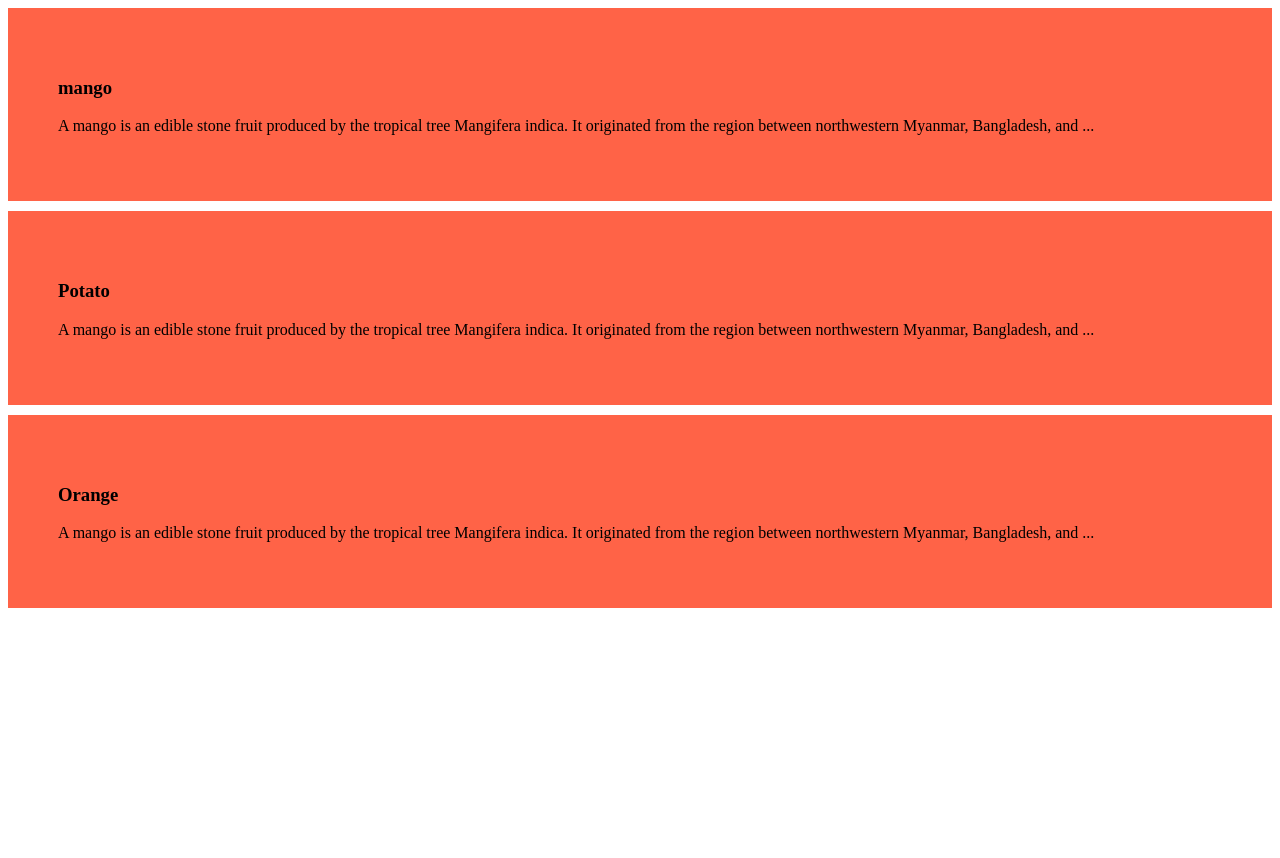
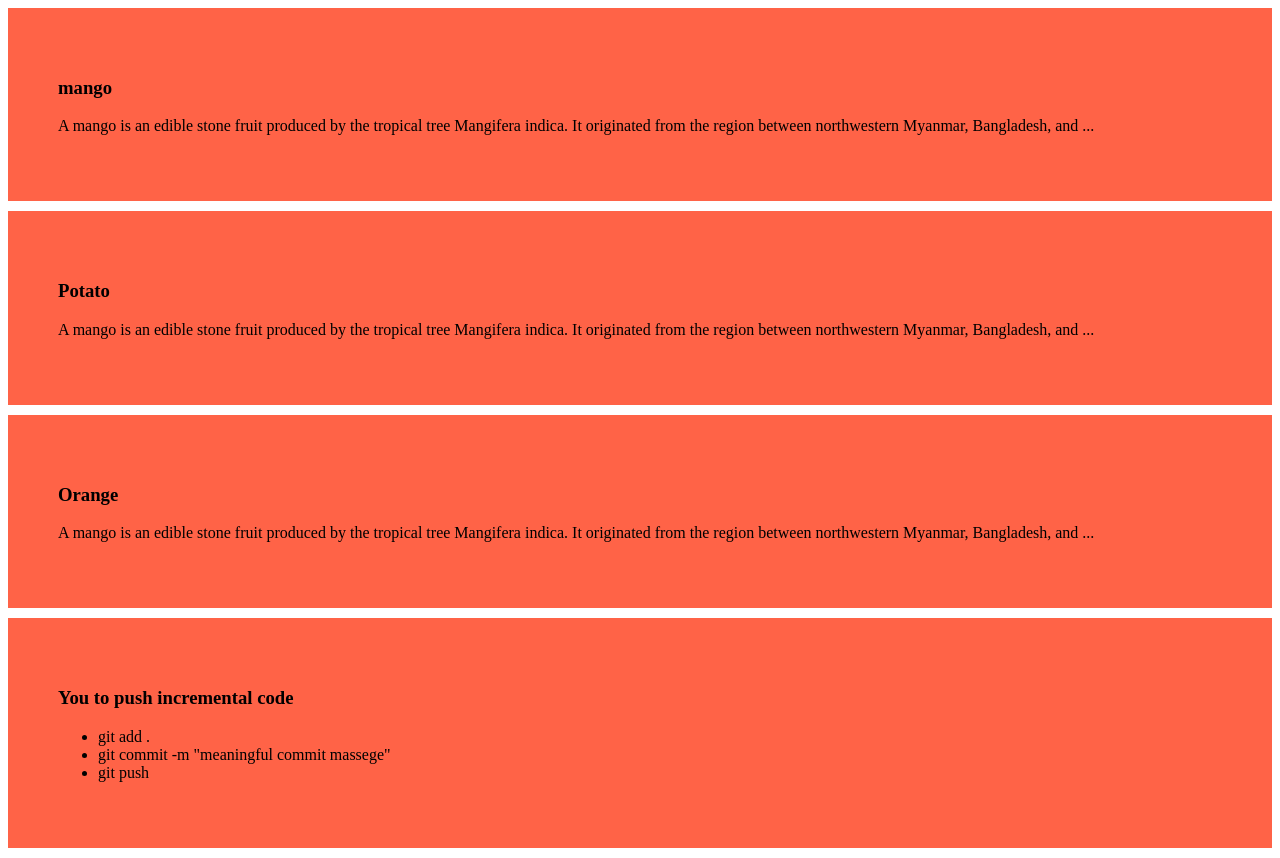
Before and after one commit to alquddus90/my-first-normal-website, a plain HTML site: page index.html in a window 1280 px wide. Before the commit the page ends 800 px from the top, so only its background shows below. Drawn offline with Linux system fonts and the light colour scheme.

Commit message:
add some code

```diff
--- a/index.html
+++ b/index.html
@@ -18,8 +18,6 @@
         <h3>Potato </h3>
         <p>A mango is an edible stone fruit produced by the tropical tree Mangifera indica. It originated from the region between northwestern Myanmar, Bangladesh, and ...</p>
 
-
-
     </div>
     <div>
         <h3>Orange </h3>
@@ -28,6 +26,15 @@
 
 
     </div>
+    <div>
+        <h3>You to push incremental code</h3>
+
+        <ul>
+            <li>git add . </li>
+            <li>git commit -m "meaningful commit massege"</li>
+            <li>git push</li>
+        </ul>
+    </div>
 
 
 </body>
```
